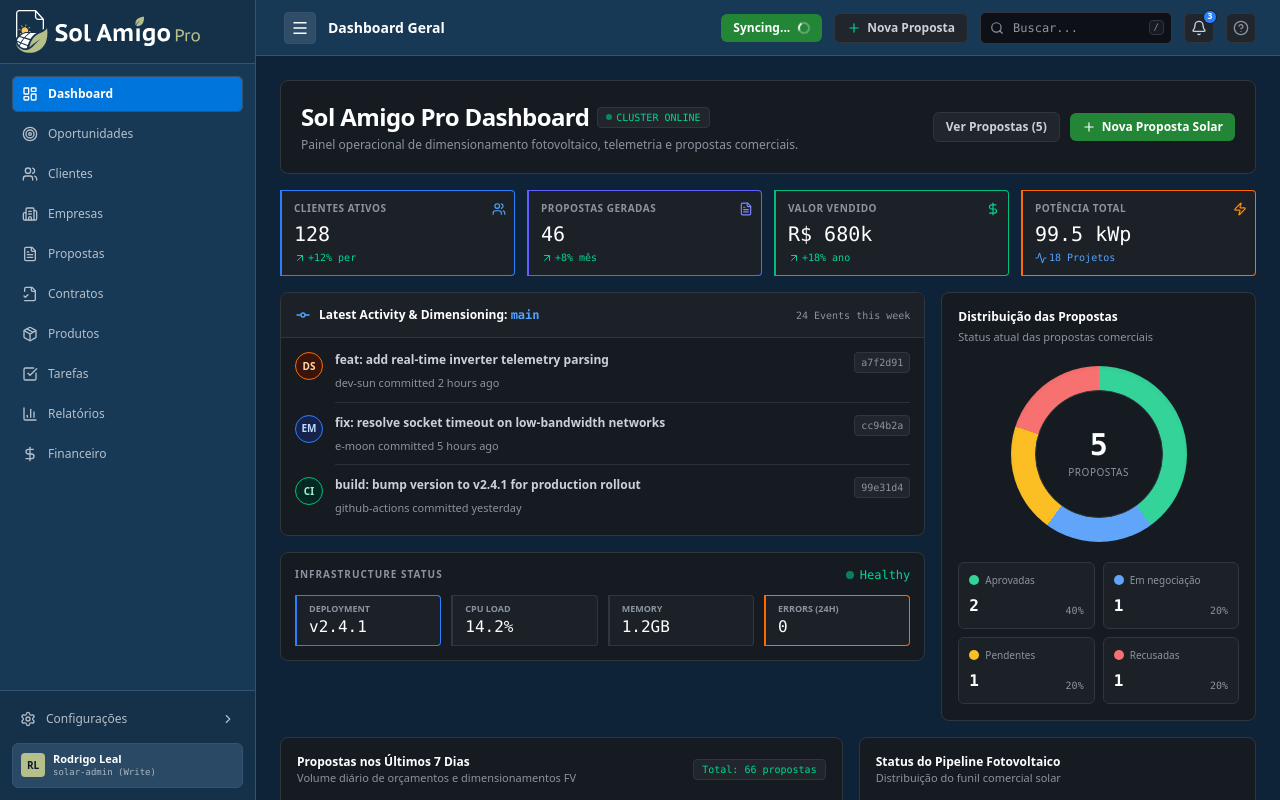
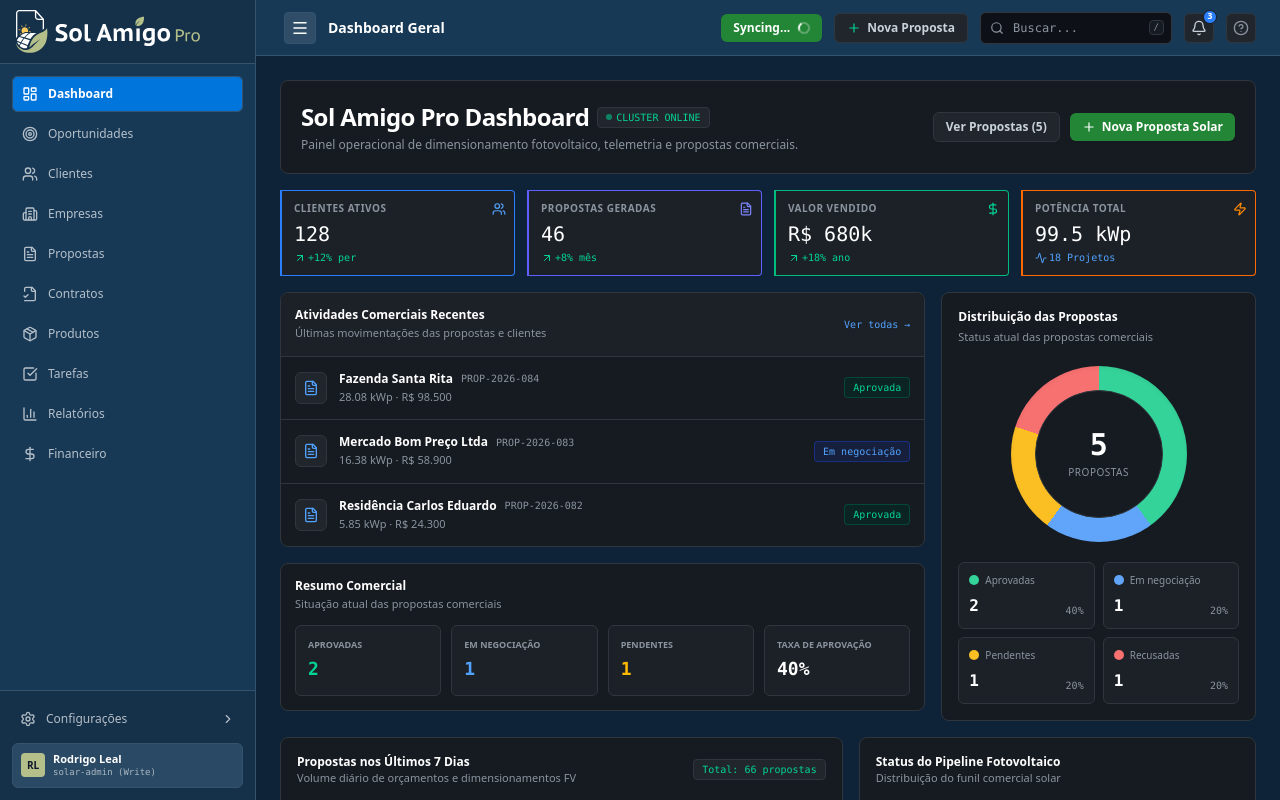
Before and after one commit to lealt97/sol-amigo-pro, a React (Vite) app: page / in a window 1280 px wide. Both pictures are taken after typing "name@example.com", "Sample123" into the empty fields and a click on the button "Entrar". Shown: the top 800 px of the page. Built offline with nearby package versions, Linux system fonts and the light colour scheme.

Commit message:
feat: replace technical dashboard blocks with commercial data

```diff
--- a/src/components/DashboardView.tsx
+++ b/src/components/DashboardView.tsx
@@ -8,7 +8,6 @@ import {
   Plus,
   FileDown,
   Activity,
-  GitCommit,
 } from 'lucide-react';
 import { SolarProposal, ThemeConfig, PageKey } from '../types';
 
@@ -41,27 +40,19 @@ export const DashboardView: React.FC<DashboardViewProps> = ({
     .reduce((acc, p) => acc + p.systemPowerKWp, 0)
     .toFixed(1);
 
+  const approvedCount = proposals.filter((p) => p.status === 'Aprovada').length;
+  const negotiationCount = proposals.filter((p) => p.status === 'Em negociação').length;
+  const pendingCount = proposals.filter((p) => p.status === 'Pendente').length;
+  const rejectedCount = proposals.filter((p) => p.status === 'Recusada').length;
+  const approvalRate = proposals.length
+    ? Math.round((approvedCount / proposals.length) * 100)
+    : 0;
+
   const proposalStatus = [
-    {
-      label: 'Aprovadas',
-      value: proposals.filter((p) => p.status === 'Aprovada').length,
-      color: '#34D399',
-    },
-    {
-      label: 'Em negociação',
-      value: proposals.filter((p) => p.status === 'Em negociação').length,
-      color: '#60A5FA',
-    },
-    {
-      label: 'Pendentes',
-      value: proposals.filter((p) => p.status === 'Pendente').length,
-      color: '#FBBF24',
-    },
-    {
-      label: 'Recusadas',
-      value: proposals.filter((p) => p.status === 'Recusada').length,
-      color: '#F87171',
-    },
+    { label: 'Aprovadas', value: approvedCount, color: '#34D399' },
+    { label: 'Em negociação', value: negotiationCount, color: '#60A5FA' },
+    { label: 'Pendentes', value: pendingCount, color: '#FBBF24' },
+    { label: 'Recusadas', value: rejectedCount, color: '#F87171' },
   ];
 
   const totalStatus = proposalStatus.reduce((acc, item) => acc + item.value, 0);
@@ -76,6 +67,13 @@ export const DashboardView: React.FC<DashboardViewProps> = ({
         })
         .join(', ')})`
     : 'conic-gradient(#30363D 0deg 360deg)';
+
+  const statusClasses: Record<SolarProposal['status'], string> = {
+    Aprovada: 'text-emerald-400 border-emerald-800/60 bg-emerald-950/50',
+    'Em negociação': 'text-blue-400 border-blue-800/60 bg-blue-950/50',
+    Pendente: 'text-amber-400 border-amber-800/60 bg-amber-950/50',
+    Recusada: 'text-red-400 border-red-800/60 bg-red-950/50',
+  };
 
   return (
     <div id="dashboard-view" className="space-y-4 max-w-7xl mx-auto text-[#C9D1D9]">
@@ -168,105 +166,87 @@ export const DashboardView: React.FC<DashboardViewProps> = ({
 
       <section className="grid grid-cols-1 lg:grid-cols-12 gap-4">
         <div className="lg:col-span-8 flex flex-col space-y-4">
-          <div className="bg-[#161B22] border border-[#30363D] rounded-lg flex flex-col overflow-hidden">
-            <div className="p-3.5 border-b border-[#30363D] flex justify-between items-center bg-[#1C2128]">
-              <div className="flex items-center gap-2">
-                <GitCommit className="w-4 h-4 text-blue-400" />
-                <h3 className="text-xs font-semibold text-white">
-                  Latest Activity & Dimensioning: <span className="text-blue-400 font-mono">main</span>
-                </h3>
+          <div className="bg-[#161B22] border border-[#30363D] rounded-lg overflow-hidden">
+            <div className="p-3.5 border-b border-[#30363D] flex items-center justify-between bg-[#1C2128]">
+              <div>
+                <h3 className="text-xs font-semibold text-white">Atividades Comerciais Recentes</h3>
+                <p className="text-[11px] text-[#8B949E] mt-0.5">
+                  Últimas movimentações das propostas e clientes
+                </p>
               </div>
-              <span className="text-[10px] font-mono text-[#8B949E]">
-                24 Events this week
-              </span>
+              <button
+                onClick={() => onNavigate('propostas')}
+                className="text-[10px] font-mono text-blue-400 hover:text-blue-300"
+              >
+                Ver todas →
+              </button>
             </div>
 
-            <div className="p-3.5 space-y-3">
-              <div className="flex space-x-3">
-                <div className="w-7 h-7 rounded-full bg-orange-950/80 border border-orange-500 flex items-center justify-center text-[10px] font-bold text-orange-200 shrink-0">
-                  DS
+            <div className="divide-y divide-[#30363D]">
+              {proposals.slice(0, 3).map((proposal) => (
+                <button
+                  key={proposal.id}
+                  onClick={() => onViewProposal(proposal)}
+                  className="w-full p-3.5 flex items-center gap-3 text-left hover:bg-[#1C2128] transition-colors"
+                >
+                  <div className="w-8 h-8 rounded-md bg-[#21262D] border border-[#30363D] flex items-center justify-center shrink-0">
+                    <FileText className="w-4 h-4 text-blue-400" />
+                  </div>
+                  <div className="min-w-0 flex-1">
+                    <div className="flex items-center gap-2 min-w-0">
+                      <span className="text-xs font-semibold text-white truncate">
+                        {proposal.clientName}
+                      </span>
+                      <span className="text-[10px] font-mono text-[#8B949E] shrink-0">
+                        {proposal.code}
+                      </span>
+                    </div>
+                    <p className="text-[11px] text-[#8B949E] mt-0.5 truncate">
+                      {proposal.systemPowerKWp} kWp · R$ {proposal.totalValue.toLocaleString('pt-BR')}
+                    </p>
+                  </div>
+                  <span
+                    className={`px-2 py-0.5 rounded text-[10px] font-mono border shrink-0 ${statusClasses[proposal.status]}`}
+                  >
+                    {proposal.status}
+                  </span>
+                </button>
+              ))}
+
+              {proposals.length === 0 && (
+                <div className="p-6 text-center text-xs text-[#8B949E]">
+                  Nenhuma atividade comercial registrada ainda.
                 </div>
-                <div className="flex-1 border-b border-[#30363D]/80 pb-2.5">
-                  <div className="flex justify-between items-start">
-                    <h4 className="text-xs font-semibold text-[#C9D1D9]">
-                      feat: add real-time inverter telemetry parsing
-                    </h4>
-                    <span className="text-[10px] font-mono text-[#8B949E] bg-[#21262D] px-1.5 py-0.5 rounded border border-[#30363D]">
-                      a7f2d91
-                    </span>
-                  </div>
-                  <p className="text-[11px] text-[#8B949E] mt-0.5">
-                    dev-sun committed 2 hours ago
-                  </p>
-                </div>
-              </div>
-
-              <div className="flex space-x-3">
-                <div className="w-7 h-7 rounded-full bg-blue-950/80 border border-blue-500 flex items-center justify-center text-[10px] font-bold text-blue-200 shrink-0">
-                  EM
-                </div>
-                <div className="flex-1 border-b border-[#30363D]/80 pb-2.5">
-                  <div className="flex justify-between items-start">
-                    <h4 className="text-xs font-semibold text-[#C9D1D9]">
-                      fix: resolve socket timeout on low-bandwidth networks
-                    </h4>
-                    <span className="text-[10px] font-mono text-[#8B949E] bg-[#21262D] px-1.5 py-0.5 rounded border border-[#30363D]">
-                      cc94b2a
-                    </span>
-                  </div>
-                  <p className="text-[11px] text-[#8B949E] mt-0.5">
-                    e-moon committed 5 hours ago
-                  </p>
-                </div>
-              </div>
-
-              <div className="flex space-x-3">
-                <div className="w-7 h-7 rounded-full bg-emerald-950/80 border border-emerald-500 flex items-center justify-center text-[10px] font-bold text-emerald-200 shrink-0">
-                  CI
-                </div>
-                <div className="flex-1 pb-1">
-                  <div className="flex justify-between items-start">
-                    <h4 className="text-xs font-semibold text-[#C9D1D9]">
-                      build: bump version to v2.4.1 for production rollout
-                    </h4>
-                    <span className="text-[10px] font-mono text-[#8B949E] bg-[#21262D] px-1.5 py-0.5 rounded border border-[#30363D]">
-                      99e31d4
-                    </span>
-                  </div>
-                  <p className="text-[11px] text-[#8B949E] mt-0.5">
-                    github-actions committed yesterday
-                  </p>
-                </div>
-              </div>
+              )}
             </div>
           </div>
 
-          <div className="bg-[#161B22] border border-[#30363D] rounded-lg p-3.5 flex flex-col">
+          <div className="bg-[#161B22] border border-[#30363D] rounded-lg p-3.5">
             <div className="flex items-center justify-between mb-3">
-              <h3 className="text-[10px] font-bold uppercase tracking-widest text-[#8B949E]">
-                Infrastructure Status
-              </h3>
-              <span className="flex items-center text-xs text-emerald-400 font-mono">
-                <span className="w-2 h-2 bg-emerald-400 rounded-full mr-1.5 animate-pulse"></span>
-                Healthy
-              </span>
+              <div>
+                <h3 className="text-xs font-semibold text-white">Resumo Comercial</h3>
+                <p className="text-[11px] text-[#8B949E] mt-0.5">
+                  Situação atual das propostas comerciais
+                </p>
+              </div>
             </div>
+
             <div className="grid grid-cols-2 sm:grid-cols-4 gap-2.5">
-              <div className="border-l-2 border-blue-500 pl-3 py-1.5 bg-[#1C2128] border border-[#30363D] border-l-0 rounded-r">
-                <p className="text-[9px] text-[#8B949E] uppercase font-bold">Deployment</p>
-                <p className="text-base font-mono text-white">v2.4.1</p>
+              <div className="p-3 bg-[#1C2128] border border-[#30363D] rounded-md">
+                <p className="text-[9px] text-[#8B949E] uppercase font-bold">Aprovadas</p>
+                <p className="text-lg font-mono font-bold text-emerald-400 mt-1">{approvedCount}</p>
               </div>
-              <div className="border-l-2 border-[#30363D] pl-3 py-1.5 bg-[#1C2128] border border-[#30363D] border-l-0 rounded-r">
-                <p className="text-[9px] text-[#8B949E] uppercase font-bold">CPU Load</p>
-                <p className="text-base font-mono text-white">14.2%</p>
+              <div className="p-3 bg-[#1C2128] border border-[#30363D] rounded-md">
+                <p className="text-[9px] text-[#8B949E] uppercase font-bold">Em negociação</p>
+                <p className="text-lg font-mono font-bold text-blue-400 mt-1">{negotiationCount}</p>
               </div>
-              <div className="border-l-2 border-[#30363D] pl-3 py-1.5 bg-[#1C2128] border border-[#30363D] border-l-0 rounded-r">
-                <p className="text-[9px] text-[#8B949E] uppercase font-bold">Memory</p>
-                <p className="text-base font-mono text-white">1.2GB</p>
+              <div className="p-3 bg-[#1C2128] border border-[#30363D] rounded-md">
+                <p className="text-[9px] text-[#8B949E] uppercase font-bold">Pendentes</p>
+                <p className="text-lg font-mono font-bold text-amber-400 mt-1">{pendingCount}</p>
               </div>
-              <div className="border-l-2 border-orange-500 pl-3 py-1.5 bg-[#1C2128] border border-[#30363D] border-l-0 rounded-r">
-                <p className="text-[9px] text-[#8B949E] uppercase font-bold">Errors (24h)</p>
-                <p className="text-base font-mono text-white">0</p>
+              <div className="p-3 bg-[#1C2128] border border-[#30363D] rounded-md">
+                <p className="text-[9px] text-[#8B949E] uppercase font-bold">Taxa de aprovação</p>
+                <p className="text-lg font-mono font-bold text-white mt-1">{approvalRate}%</p>
               </div>
             </div>
           </div>
@@ -275,9 +255,7 @@ export const DashboardView: React.FC<DashboardViewProps> = ({
         <div className="lg:col-span-4">
           <div className="bg-[#161B22] border border-[#30363D] rounded-lg p-4 h-full flex flex-col">
             <div>
-              <h3 className="text-xs font-semibold text-white">
-                Distribuição das Propostas
-              </h3>
+              <h3 className="text-xs font-semibold text-white">Distribuição das Propostas</h3>
               <p className="text-[11px] text-[#8B949E] mt-1">
                 Status atual das propostas comerciais
               </p>
@@ -290,9 +268,7 @@ export const DashboardView: React.FC<DashboardViewProps> = ({
                 aria-label="Gráfico de rosca com a distribuição das propostas por status"
               >
                 <div className="absolute inset-[24px] rounded-full bg-[#161B22] border border-[#30363D] flex flex-col items-center justify-center">
-                  <span className="text-3xl font-mono font-bold text-white">
-                    {totalStatus}
-                  </span>
+                  <span className="text-3xl font-mono font-bold text-white">{totalStatus}</span>
                   <span className="text-[10px] uppercase tracking-wider text-[#8B949E] mt-0.5">
                     Propostas
                   </span>
@@ -316,17 +292,11 @@ export const DashboardView: React.FC<DashboardViewProps> = ({
                         className="w-2.5 h-2.5 rounded-full shrink-0"
                         style={{ backgroundColor: item.color }}
                       />
-                      <span className="text-[10px] text-[#8B949E] truncate">
-                        {item.label}
-                      </span>
+                      <span className="text-[10px] text-[#8B949E] truncate">{item.label}</span>
                     </div>
                     <div className="flex items-end justify-between mt-1.5">
-                      <span className="text-base font-mono font-bold text-white">
-                        {item.value}
-                      </span>
-                      <span className="text-[10px] font-mono text-[#8B949E]">
-                        {percentage}%
-                      </span>
+                      <span className="text-base font-mono font-bold text-white">{item.value}</span>
+                      <span className="text-[10px] font-mono text-[#8B949E]">{percentage}%</span>
                     </div>
                   </div>
                 );
@@ -340,9 +310,7 @@ export const DashboardView: React.FC<DashboardViewProps> = ({
         <div className="lg:col-span-7 bg-[#161B22] p-4 rounded-lg border border-[#30363D] space-y-3">
           <div className="flex items-center justify-between">
             <div>
-              <h3 className="font-semibold text-white text-xs">
-                Propostas nos Últimos 7 Dias
-              </h3>
+              <h3 className="font-semibold text-white text-xs">Propostas nos Últimos 7 Dias</h3>
               <p className="text-[11px] text-[#8B949E]">
                 Volume diário de orçamentos e dimensionamentos FV
               </p>
@@ -367,9 +335,7 @@ export const DashboardView: React.FC<DashboardViewProps> = ({
                     style={{ height: `${item.val}%` }}
                   />
                 </div>
-                <span className="text-[10px] font-mono text-[#8B949E]">
-                  {item.day}
-                </span>
+                <span className="text-[10px] font-mono text-[#8B949E]">{item.day}</span>
               </div>
             ))}
           </div>
@@ -377,12 +343,8 @@ export const DashboardView: React.FC<DashboardViewProps> = ({
 
         <div className="lg:col-span-5 bg-[#161B22] p-4 rounded-lg border border-[#30363D] space-y-3">
           <div>
-            <h3 className="font-semibold text-white text-xs">
-              Status do Pipeline Fotovoltaico
-            </h3>
-            <p className="text-[11px] text-[#8B949E]">
-              Distribuição do funil comercial solar
-            </p>
+            <h3 className="font-semibold text-white text-xs">Status do Pipeline Fotovoltaico</h3>
+            <p className="text-[11px] text-[#8B949E]">Distribuição do funil comercial solar</p>
           </div>
 
           <div className="space-y-2 pt-1">
@@ -424,12 +386,8 @@ export const DashboardView: React.FC<DashboardViewProps> = ({
       <section className="bg-[#161B22] p-4 rounded-lg border border-[#30363D] space-y-3">
         <div className="flex items-center justify-between border-b border-[#30363D] pb-3">
           <div>
-            <h3 className="font-semibold text-white text-xs">
-              Últimas Propostas Fotovoltaicas
-            </h3>
-            <p className="text-[11px] text-[#8B949E]">
-              Propostas mais recentes dimensionadas no SaaS
-            </p>
+            <h3 className="font-semibold text-white text-xs">Últimas Propostas Fotovoltaicas</h3>
+            <p className="text-[11px] text-[#8B949E]">Propostas mais recentes dimensionadas no SaaS</p>
           </div>
           <button
             onClick={() => onNavigate('propostas')}
@@ -456,39 +414,25 @@ export const DashboardView: React.FC<DashboardViewProps> = ({
             <tbody className="divide-y divide-[#30363D] text-[#C9D1D9]">
               {proposals.slice(0, 5).map((prop) => (
                 <tr key={prop.id} className="hover:bg-[#1C2128] transition-colors">
-                  <td className="py-2.5 font-mono font-bold text-white">
-                    {prop.code}
-                  </td>
+                  <td className="py-2.5 font-mono font-bold text-white">{prop.code}</td>
                   <td className="py-2.5">
-                    <span className="font-medium text-white block">
-                      {prop.clientName}
-                    </span>
+                    <span className="font-medium text-white block">{prop.clientName}</span>
                     <span className="text-[10px] text-[#8B949E]">
                       {prop.clientCity}/{prop.clientState} · {prop.concessionaria}
                     </span>
                   </td>
-                  <td className="py-2.5 font-mono text-white">
-                    {prop.systemPowerKWp} kWp
-                  </td>
+                  <td className="py-2.5 font-mono text-white">{prop.systemPowerKWp} kWp</td>
                   <td className="py-2.5 font-mono text-emerald-400">
                     R$ {prop.estimatedMonthlySavings.toLocaleString('pt-BR')}
                   </td>
                   <td className="py-2.5 font-mono text-white">
                     R$ {prop.totalValue.toLocaleString('pt-BR')}
                   </td>
-                  <td className="py-2.5 font-mono text-[#8B949E]">
-                    {prop.paybackYears} anos
-                  </td>
+                  <td className="py-2.5 font-mono text-[#8B949E]">{prop.paybackYears} anos</td>
                   <td className="py-2.5">
                     <span
                       className={`px-2 py-0.5 rounded text-[10px] font-mono border ${
-                        prop.status === 'Aprovada'
-                          ? 'bg-emerald-950/60 text-emerald-400 border-emerald-800/60'
-                          : prop.status === 'Em negociação'
-                          ? 'bg-blue-950/60 text-blue-400 border-blue-800/60'
-                          : prop.status === 'Pendente'
-                          ? 'bg-amber-950/60 text-amber-400 border-amber-800/60'
-                          : 'bg-red-950/60 text-red-400 border-red-800/60'
+                        statusClasses[prop.status]
                       }`}
                     >
                       {prop.status}
```
